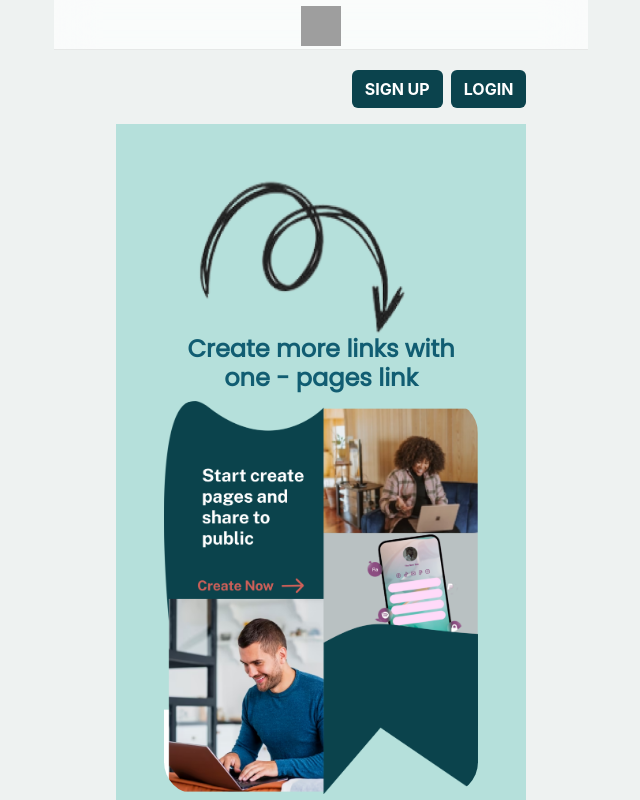
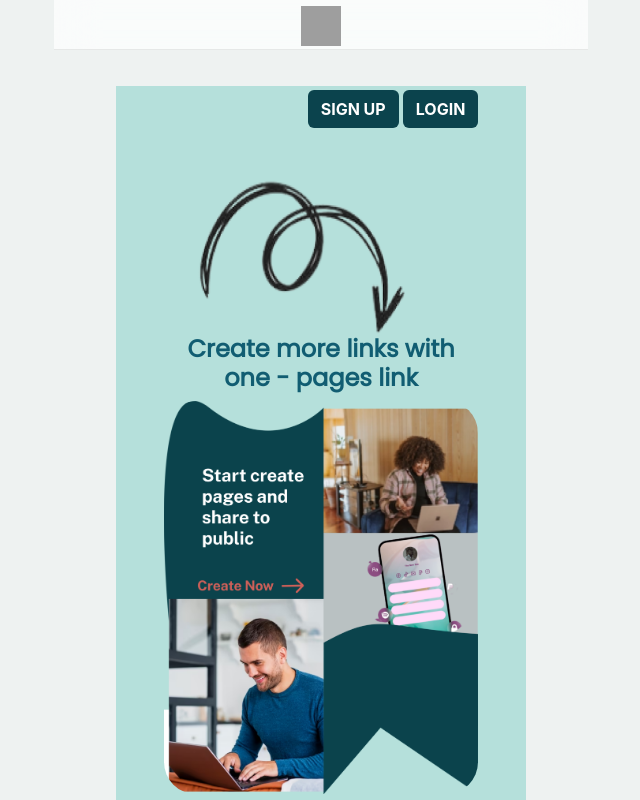
Before and after one commit to LaurentiusKevin/linkshare, a Next.js app: page / in a window 1280 px wide. Shown: the top 800 px of the page, without its empty margins (319-959 px from the left). Built offline with nearby package versions, Linux system fonts and the light colour scheme; grey boxes are pictures that could not be loaded.

Commit message:
mengubah posisi button login dan sign up

```diff
--- a/src/Components/LinkPages/CreatePage.jsx
+++ b/src/Components/LinkPages/CreatePage.jsx
@@ -99,6 +99,7 @@ export default function CreatePage(props) {
   useEffect(() => {
     setLinkPrefix(window.location.hostname);
     if (pageData.url !== "") {
+      setLinkExists(false)
       setValue("url", pageData.url);
       setValue("name", pageData.name);
       setValue("description", pageData.description);
--- a/src/pages/_document.jsx
+++ b/src/pages/_document.jsx
@@ -50,25 +50,25 @@ export default function DefaultDocument(props) {
             {/* <Link href="/dashboard" className="header-icon header-icon-1">
               <FontAwesomeIcon icon={faChevronLeft} />
             </Link> */}
-            <a
-              href="#"
-              data-menu="menu-main"
-              className="header-icon header-icon-4"
-            >
-              <i className="fas fa-bars"></i>
-            </a>
-            <a
-              href="#"
-              className="header-icon header-icon-3 show-on-theme-dark"
-            >
-              <i className="fas fa-sun"></i>
-            </a>
-            <a
-              href="#"
-              className="header-icon header-icon-3 show-on-theme-light"
-            >
-              <i className="fas fa-moon"></i>
-            </a>
+            {/*<a*/}
+            {/*  href="#"*/}
+            {/*  data-menu="menu-main"*/}
+            {/*  className="header-icon header-icon-4"*/}
+            {/*>*/}
+            {/*  <i className="fas fa-bars"></i>*/}
+            {/*</a>*/}
+            {/*<a*/}
+            {/*  href="#"*/}
+            {/*  className="header-icon header-icon-3 show-on-theme-dark"*/}
+            {/*>*/}
+            {/*  <i className="fas fa-sun"></i>*/}
+            {/*</a>*/}
+            {/*<a*/}
+            {/*  href="#"*/}
+            {/*  className="header-icon header-icon-3 show-on-theme-light"*/}
+            {/*>*/}
+            {/*  <i className="fas fa-moon"></i>*/}
+            {/*</a>*/}
           </div>
 
           <div className="page-content header-clear-medium">
--- a/src/pages/index.jsx
+++ b/src/pages/index.jsx
@@ -52,17 +52,8 @@ export default function IndexPage(props) {
     <div className="row justify-content-center">
       <div className="col-md-6 col-lg-4">
         <div className="mb-3">
-          {props.isLoggedIn ? (
+          {props.isLoggedIn && (
             <button onClick={() => handleLogout()}></button>
-          ) : (
-            <div className="d-flex gap-2 justify-content-end">
-              <Link href="/auth/sign-up" className="btn btn-highlight fw-bold">
-                SIGN UP
-              </Link>
-              <Link href="/auth/sign-in" onClick={() => handleLogin()} className="btn btn-highlight fw-bold">
-                LOGIN
-              </Link>
-            </div>
           )}
           {props.isLoggedIn && <p></p>}
         </div>
@@ -72,6 +63,21 @@ export default function IndexPage(props) {
             backgroundColor: "#b5e0db",
           }}
         >
+        <div
+          className="header-icon header-icon-3"
+          style={{
+            width: "auto",
+            float: 'right',
+            textAlign: 'right',
+          }}
+        >
+          <Link href="/auth/sign-up" className="btn btn-highlight fw-bold me-1">
+            SIGN UP
+          </Link>
+          <Link href="/auth/sign-in" onClick={() => handleLogin()} className="btn btn-highlight fw-bold">
+            LOGIN
+          </Link>
+        </div>
           <div className="scale">
             <Image
               className="img-fluid rounded-5 mt-5"
```
Also changed, not shown: src/Components/LinkPages/AddLink.jsx (+2 -14 lines).
